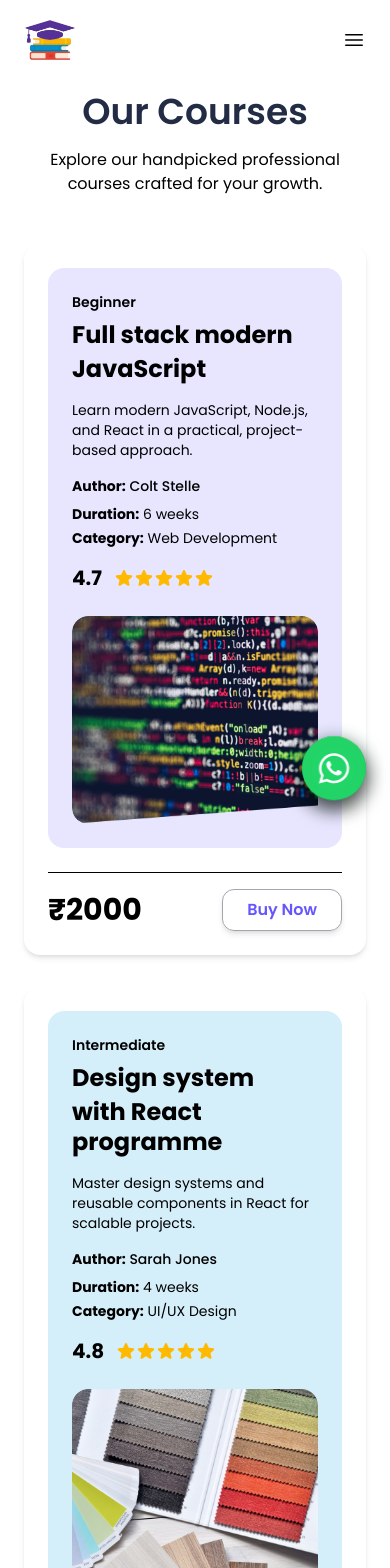
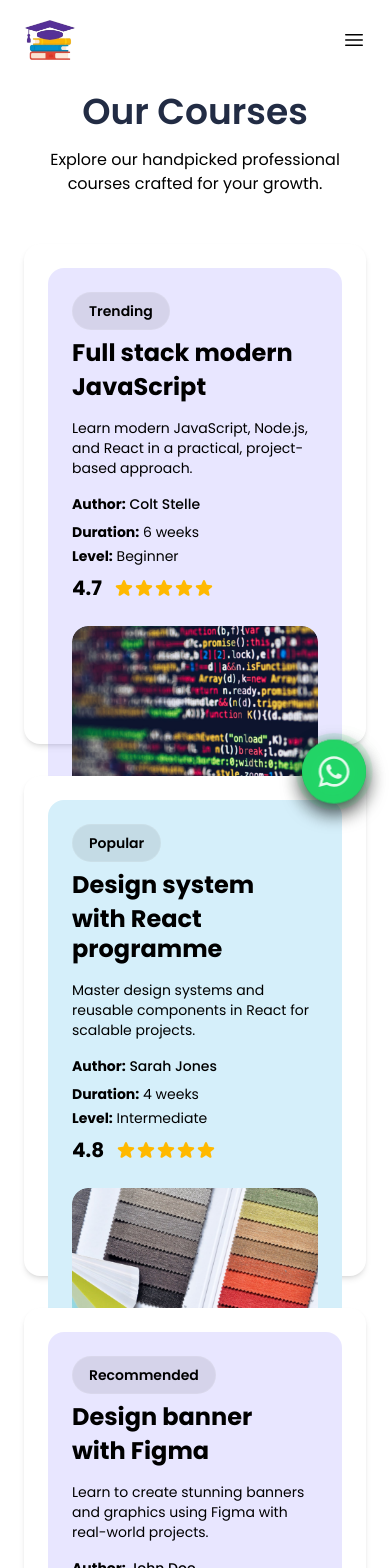
Before and after one commit to Subhra0007/e-learning, a Next.js app: page /courses in a window 390 px wide. Shown: the top 1568 px of the page. Built offline with nearby package versions, Linux system fonts and the light colour scheme.

Commit message:
commit 27-10 at 18:07

```diff
--- a/app/components/Courses/index.tsx
+++ b/app/components/Courses/index.tsx
@@ -5,9 +5,6 @@ import Link from "next/link";
 import Image from "next/image";
 import { StarIcon } from "@heroicons/react/24/solid";
 
-// ======================
-// CAROUSEL DATA
-// ======================
 interface DataType {
   heading: string;
   heading2: string;
@@ -18,27 +15,9 @@ interface DataType {
   price: number;
   rating: number;
   duration: string;
-  level: string;
+  tag: string; // Trending, Popular, Recommended
   description: string;
-  category: string;
-}
-
-// ======================
-// COURSES DATA
-// ======================
-interface DataType {
-  heading: string;
-  heading2: string;
-  imgSrc: string;
-  name: string;
-  students: number;
-  classes: number;
-  price: number;
-  rating: number;
-  duration: string;
-  level: string;
-  description: string;
-  category: string;
+  level: string; // Beginner, Intermediate, Advanced
 }
 
 const postData: DataType[] = [
@@ -52,10 +31,10 @@ const postData: DataType[] = [
     price: 2000,
     rating: 4.7,
     duration: "6 weeks",
-    level: "Beginner",
+    tag: "Trending",
     description:
       "Learn modern JavaScript, Node.js, and React in a practical, project-based approach.",
-    category: "Web Development",
+    level: "Beginner",
   },
   {
     heading: "Design system",
@@ -67,10 +46,10 @@ const postData: DataType[] = [
     price: 1800,
     rating: 4.8,
     duration: "4 weeks",
-    level: "Intermediate",
+    tag: "Popular",
     description:
       "Master design systems and reusable components in React for scalable projects.",
-    category: "UI/UX Design",
+    level: "Intermediate",
   },
   {
     heading: "Design banner",
@@ -82,10 +61,10 @@ const postData: DataType[] = [
     price: 1500,
     rating: 4.6,
     duration: "3 weeks",
-    level: "Beginner",
+    tag: "Recommended",
     description:
       "Learn to create stunning banners and graphics using Figma with real-world projects.",
-    category: "Graphic Design",
+    level: "Beginner",
   },
   {
     heading: "Python Data Science",
@@ -97,10 +76,10 @@ const postData: DataType[] = [
     price: 2200,
     rating: 4.9,
     duration: "8 weeks",
-    level: "Advanced",
+    tag: "Trending",
     description:
       "Get started with Python for Data Science and learn how AI models work with practical demos.",
-    category: "Data Science",
+    level: "Advanced",
   },
   {
     heading: "Digital Marketing",
@@ -112,10 +91,10 @@ const postData: DataType[] = [
     price: 1900,
     rating: 4.5,
     duration: "5 weeks",
-    level: "Intermediate",
+    tag: "Popular",
     description:
       "Master SEO, Google Ads, and social media strategies to grow your online presence.",
-    category: "Marketing",
+    level: "Intermediate",
   },
   {
     heading: "UI Animation",
@@ -127,16 +106,13 @@ const postData: DataType[] = [
     price: 2100,
     rating: 4.8,
     duration: "4 weeks",
-    level: "Advanced",
+    tag: "Recommended",
     description:
       "Learn smooth and interactive UI animations with Adobe After Effects for modern design systems.",
-    category: "Motion Design",
+    level: "Advanced",
   },
 ];
 
-// ======================
-// CAROUSEL COMPONENT
-// ======================
 export default class MultipleItems extends Component {
   render() {
     const settings = {
@@ -185,55 +161,57 @@ export default class MultipleItems extends Component {
             </Link>
           </div>
 
-  {/* Add negative margin to prevent outer spacing */}
-  <Slider
-    {...settings}
-    className="-mx-4"
-  >
+          <Slider {...settings} className="-mx-4">
             {postData.map((items, i) => {
               const bgColor =
                 (i + 1) % 2 !== 0 ? "bg-semiblueviolet" : "bg-paleblue";
 
               return (
+                <div key={i} className="px-4 py-4">
+                  <div className="bg-white p-6 shadow-md rounded-2xl hover:shadow-xl transition-all duration-300 transform hover:-translate-y-2 h-[500px] flex flex-col justify-between w-full">
+                    {/* Main Content */}
                     <div
-          key={i}
-          className="px-4 py-6"
-        >
-          <div className="bg-white p-6 shadow-md rounded-2xl hover:shadow-xl transition-all duration-300 transform hover:-translate-y-2">
-            {/* Main Content Row */}
-            <div
-              className={`grid grid-cols-1 lg:grid-cols-3 gap-6 ${bgColor} p-6 rounded-2xl`}
+                      className={`grid grid-cols-1 lg:grid-cols-3 gap-6 ${bgColor} p-6 rounded-2xl flex-grow`}
                     >
                       {/* Left Side */}
                       <div className="lg:col-span-2 flex flex-col justify-between">
                         <div>
-                  <p className="text-sm text-blue-600 font-semibold mb-2">
-                    {items.level}
-                  </p>
+                          {/* Tag (Trending / Popular / Recommended) */}
+                          <button
+
+  className="text-sm  font-semibold mb-2 border border-white/10 rounded-full px-4 py-2 bg-darkgray/10 "
+>
+  {items.tag}
+</button>
+
+
                           <h4 className="text-2xl font-bold text-black leading-tight mb-1">
                             {items.heading}
                           </h4>
                           <h4 className="text-2xl font-bold text-black leading-tight mb-4">
                             {items.heading2}
                           </h4>
+
                           <p className="text-gray-700 text-sm mb-4">
                             {items.description}
                           </p>
+
                           <h3 className="text-sm font-medium text-gray-700 mb-2">
                             <strong>Author:</strong> {items.name}
                           </h3>
+
                           <div className="text-sm text-gray-500 space-y-1">
                             <p>
                               <strong>Duration:</strong> {items.duration}
                             </p>
                             <p>
-                      <strong>Category:</strong> {items.category}
+                              <strong>Level:</strong> {items.level}
                             </p>
                           </div>
                         </div>
 
                         {/* Rating */}
-                <div className="flex items-center gap-3 mt-4">
+                        <div className="flex items-center gap-3 mt-2">
                           <h3 className="text-xl font-bold">{items.rating}</h3>
                           <div className="flex">
                             {[...Array(5)].map((_, index) => (
@@ -264,13 +242,13 @@ export default class MultipleItems extends Component {
                     </div>
 
                     {/* Bottom Section */}
-            <div className="flex justify-between items-center mt-6 border-t border-gray-200 pt-4">
+                    <div className="flex justify-between items-center mt-6 pt-4">
                       <h3 className="text-3xl font-bold text-gray-900">
                         ₹{items.price}
                       </h3>
                       <Link href="/contact-us">
                         <button className="bg-blue-600 hover:bg-semiblueviolet border border-lightgray text-Blueviolet font-semibold px-6 py-2 rounded-xl shadow-md transition">
-                  Buy Now
+                          Enroll Now
                         </button>
                       </Link>
                     </div>
@@ -279,8 +257,6 @@ export default class MultipleItems extends Component {
               );
             })}
           </Slider>
-
-
         </div>
       </div>
     );
--- a/app/components/Testimonials/index.tsx
+++ b/app/components/Testimonials/index.tsx
@@ -110,7 +110,7 @@ export default class MultipleItems extends Component {
             <h3 className="mb-5 text-3xl md:text-4xl font-semibold text-gray-900 text-center">Testimonials</h3>
           <Slider {...settings} className="py-6">
             {postData.map((items, i) => (
-              <div key={i}>
+              <div key={i} className="px-4 py-4">
                 <div
   className={`bg-white m-4 p-6 mt-20 mb-2 relative border border-white/10 rounded-xl shadow-md w-[320px] h-[320px]  flex flex-col justify-between ${
     i % 2 ? "middleDiv" : "testimonial-shadow "
--- a/app/courses/page.tsx
+++ b/app/courses/page.tsx
@@ -18,9 +18,9 @@ interface DataType {
   price: number;
   rating: number;
   duration: string;
-  level: string;
+  tag: string; // Trending, Popular, Recommended
   description: string;
-  category: string;
+  level: string; // Beginner, Intermediate, Advanced
 }
 
 const postData: DataType[] = [
@@ -34,10 +34,10 @@ const postData: DataType[] = [
     price: 2000,
     rating: 4.7,
     duration: "6 weeks",
-    level: "Beginner",
+    tag: "Trending",
     description:
       "Learn modern JavaScript, Node.js, and React in a practical, project-based approach.",
-    category: "Web Development",
+    level: "Beginner",
   },
   {
     heading: "Design system",
@@ -49,10 +49,10 @@ const postData: DataType[] = [
     price: 1800,
     rating: 4.8,
     duration: "4 weeks",
-    level: "Intermediate",
+    tag: "Popular",
     description:
       "Master design systems and reusable components in React for scalable projects.",
-    category: "UI/UX Design",
+    level: "Intermediate",
   },
   {
     heading: "Design banner",
@@ -64,10 +64,10 @@ const postData: DataType[] = [
     price: 1500,
     rating: 4.6,
     duration: "3 weeks",
-    level: "Beginner",
+    tag: "Recommended",
     description:
       "Learn to create stunning banners and graphics using Figma with real-world projects.",
-    category: "Graphic Design",
+    level: "Beginner",
   },
   {
     heading: "Python Data Science",
@@ -79,10 +79,10 @@ const postData: DataType[] = [
     price: 2200,
     rating: 4.9,
     duration: "8 weeks",
-    level: "Advanced",
+    tag: "Trending",
     description:
       "Get started with Python for Data Science and learn how AI models work with practical demos.",
-    category: "Data Science",
+    level: "Advanced",
   },
   {
     heading: "Digital Marketing",
@@ -94,10 +94,10 @@ const postData: DataType[] = [
     price: 1900,
     rating: 4.5,
     duration: "5 weeks",
-    level: "Intermediate",
+    tag: "Popular",
     description:
       "Master SEO, Google Ads, and social media strategies to grow your online presence.",
-    category: "Marketing",
+    level: "Intermediate",
   },
   {
     heading: "UI Animation",
@@ -109,10 +109,10 @@ const postData: DataType[] = [
     price: 2100,
     rating: 4.8,
     duration: "4 weeks",
-    level: "Advanced",
+    tag: "Recommended",
     description:
       "Learn smooth and interactive UI animations with Adobe After Effects for modern design systems.",
-    category: "Motion Design",
+    level: "Advanced",
   },
 ];
 
@@ -136,49 +136,55 @@ export default function CoursesGrid() {
         {/* Grid Section */}
         <div className="grid gap-8 md:grid-cols-1 lg:grid-cols-2">
            {postData.map((items, i) => {
-            // Odd = bg-semiblueviolet, Even = bg-paleblue
               const bgColor =
                 (i + 1) % 2 !== 0 ? "bg-semiblueviolet" : "bg-paleblue";
 
               return (
+                <div key={i} className="">
+                  <div className="bg-white p-6 shadow-md rounded-2xl hover:shadow-xl transition-all duration-300 transform hover:-translate-y-2 h-[500px] flex flex-col justify-between w-full">
+                    {/* Main Content */}
                     <div
-                key={i}
-                className="bg-white p-6 shadow-md rounded-2xl hover:shadow-xl transition-all duration-300 transform hover:-translate-y-2"
+                      className={`grid grid-cols-1 lg:grid-cols-3 gap-6 ${bgColor} p-6 rounded-2xl flex-grow`}
                     >
-                {/* Main Content Row */}
-                <div
-                  className={`grid grid-cols-1 lg:grid-cols-3 gap-6 ${bgColor} p-6 rounded-2xl`}
-                >
-                  {/* Left Side - Text Content */}
+                      {/* Left Side */}
                       <div className="lg:col-span-2 flex flex-col justify-between">
                         <div>
-                      <p className="text-sm text-blue-600 font-semibold mb-2">
-                        {items.level}
-                      </p>
+                          {/* Tag (Trending / Popular / Recommended) */}
+                          <button
+
+  className="text-sm  font-semibold mb-2 border border-white/10 rounded-full px-4 py-2 bg-darkgray/10 "
+>
+  {items.tag}
+</button>
+
+
                           <h4 className="text-2xl font-bold text-black leading-tight mb-1">
                             {items.heading}
                           </h4>
                           <h4 className="text-2xl font-bold text-black leading-tight mb-4">
                             {items.heading2}
                           </h4>
+
                           <p className="text-gray-700 text-sm mb-4">
                             {items.description}
                           </p>
+
                           <h3 className="text-sm font-medium text-gray-700 mb-2">
                             <strong>Author:</strong> {items.name}
                           </h3>
+
                           <div className="text-sm text-gray-500 space-y-1">
                             <p>
                               <strong>Duration:</strong> {items.duration}
                             </p>
                             <p>
-                          <strong>Category:</strong> {items.category}
+                              <strong>Level:</strong> {items.level}
                             </p>
                           </div>
                         </div>
 
                         {/* Rating */}
-                    <div className="flex items-center gap-3 mt-4">
+                        <div className="flex items-center gap-3 mt-2">
                           <h3 className="text-xl font-bold">{items.rating}</h3>
                           <div className="flex">
                             {[...Array(5)].map((_, index) => (
@@ -209,16 +215,16 @@ export default function CoursesGrid() {
                     </div>
 
                     {/* Bottom Section */}
-                <div className="flex justify-between items-center mt-6 border-t border-gray-200 pt-4">
+                    <div className="flex justify-between items-center mt-6 pt-4">
                       <h3 className="text-3xl font-bold text-gray-900">
                         ₹{items.price}
                       </h3>
                       <Link href="/contact-us">
                         <button className="bg-blue-600 hover:bg-semiblueviolet border border-lightgray text-Blueviolet font-semibold px-6 py-2 rounded-xl shadow-md transition">
-    Buy Now
+                          Enroll Now
                         </button>
                       </Link>
-
+                    </div>
                   </div>
                 </div>
               );
```
Lines whose indentation alone changed are shown as unchanged.
